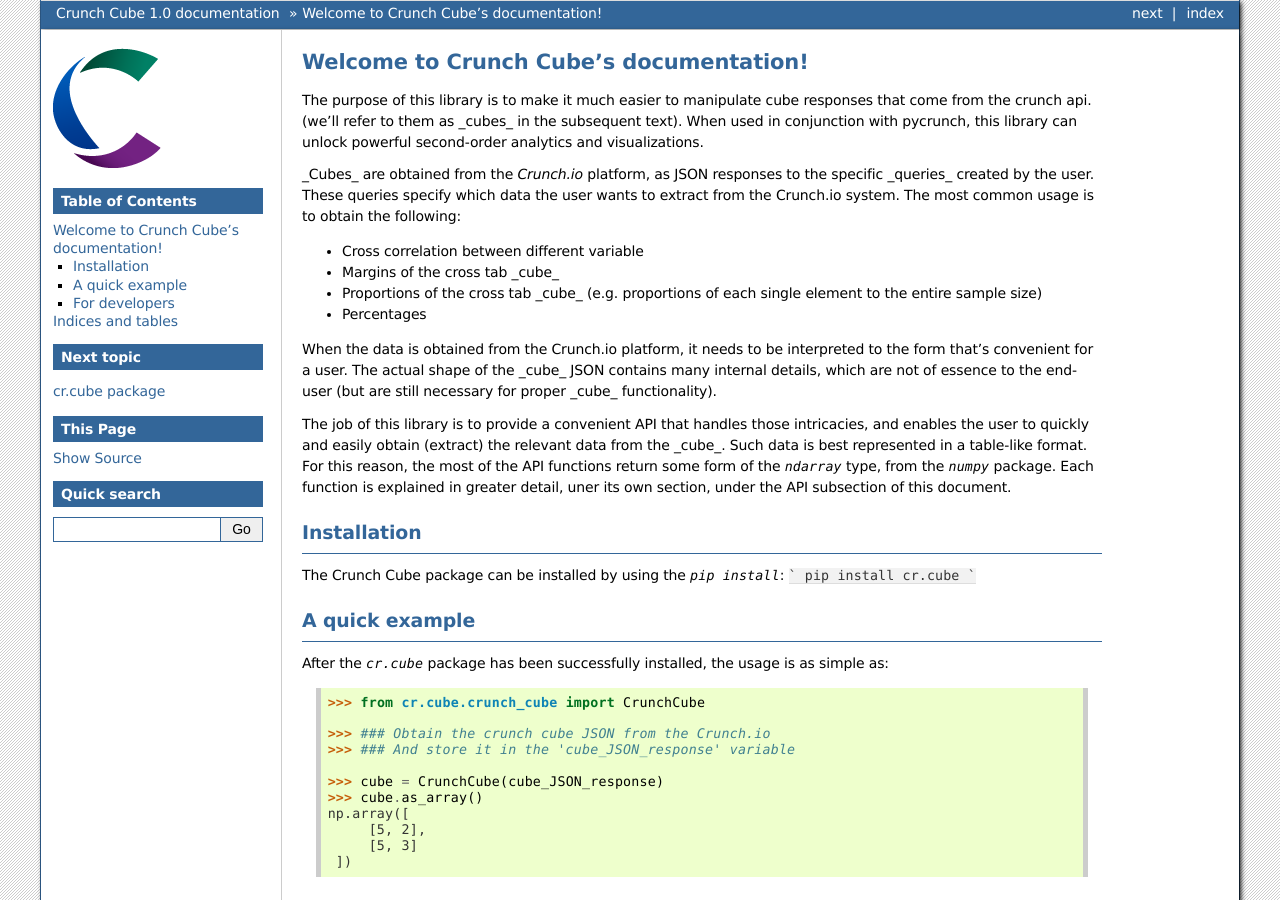
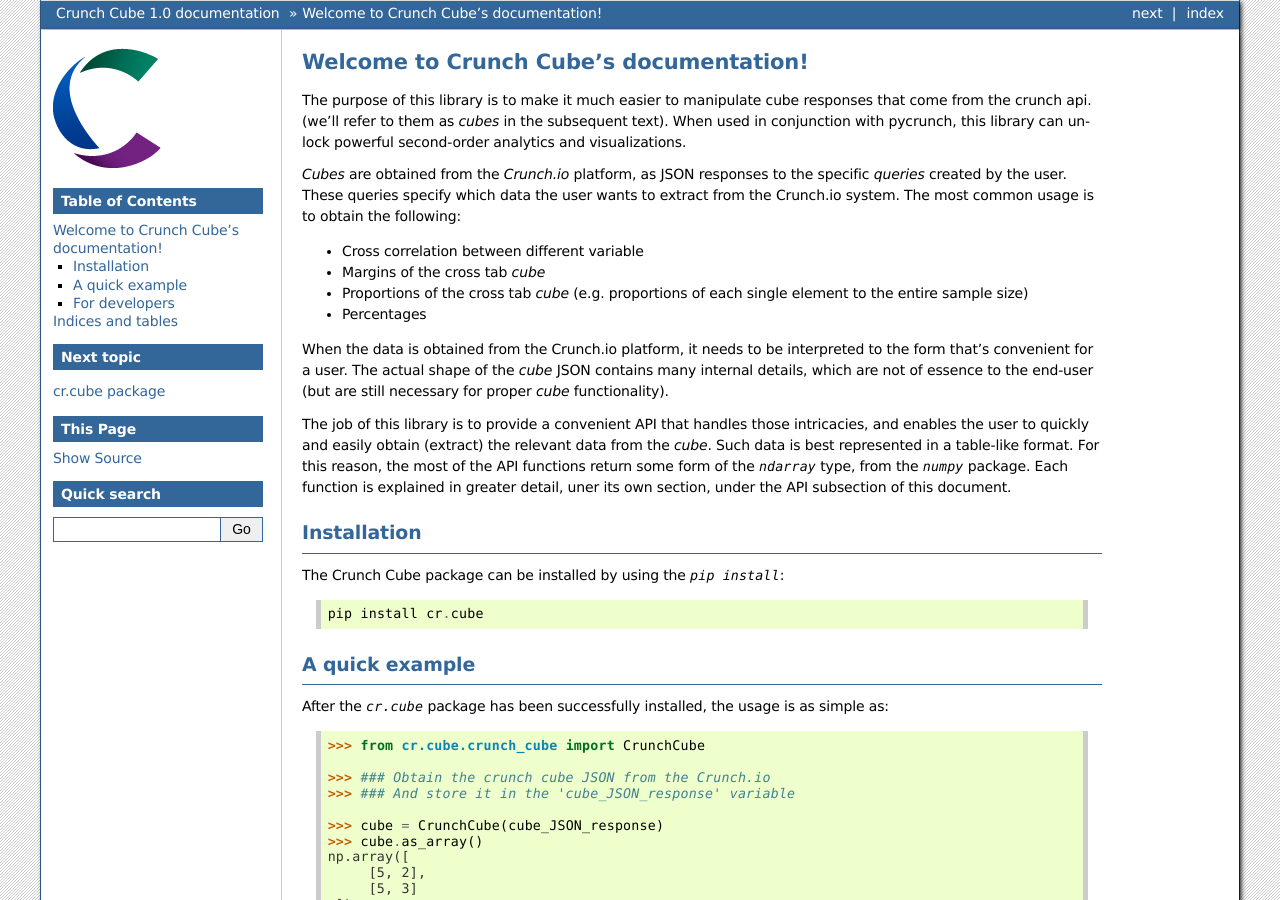
Before and after one commit to Crunch-io/crunch-cube, a Sphinx documentation site: the page built from docs/source/index.rst, in a window 1280 px wide and 900 px high. Built offline with Sphinx 7.4.7, drawn with Linux system fonts in a browser that asks for light colours.

Commit message:
ReST fixes

````diff
--- a/docs/source/index.rst
+++ b/docs/source/index.rst
@@ -7,34 +7,36 @@ Welcome to Crunch Cube's documentation!
 =======================================
 
 The purpose of this library is to make it much easier to manipulate cube responses that come from
-the crunch api.  (we'll refer to them as _cubes_ in the subsequent text). When used in conjunction
+the crunch api.  (we'll refer to them as *cubes* in the subsequent text). When used in conjunction
 with pycrunch, this library can unlock powerful second-order analytics and visualizations.
 
-_Cubes_ are obtained from the *Crunch.io* platform, as JSON responses to the specific _queries_ created by the user.
+*Cubes* are obtained from the *Crunch.io* platform, as JSON responses to the specific *queries* created by the user.
 These queries specify which data the user wants to extract from the Crunch.io system.
 The most common usage is to obtain the following:
 
 - Cross correlation between different variable
-- Margins of the cross tab _cube_
-- Proportions of the cross tab _cube_ (e.g. proportions of each single element to the entire sample size)
+- Margins of the cross tab *cube*
+- Proportions of the cross tab *cube* (e.g. proportions of each single element to the entire sample size)
 - Percentages
 
-When the data is obtained from the Crunch.io platform, it needs to be interpreted to the form that's convenient for a user. The actual shape of the _cube_ JSON contains many internal details, which are not of essence to the end-user (but are still necessary for proper _cube_ functionality).
+When the data is obtained from the Crunch.io platform, it needs to be interpreted to the form that's convenient for a user. The actual shape of the *cube* JSON contains many internal details, which are not of essence to the end-user (but are still necessary for proper *cube* functionality).
 
-The job of this library is to provide a convenient API that handles those intricacies, and enables the user to quickly and easily obtain (extract) the relevant data from the _cube_. Such data is best represented in a table-like format. For this reason, the most of the API functions return some form of the `ndarray` type, from the `numpy` package. Each function is explained in greater detail, uner its own section, under the API subsection of this document.
+The job of this library is to provide a convenient API that handles those intricacies, and enables the user to quickly and easily obtain (extract) the relevant data from the *cube*. Such data is best represented in a table-like format. For this reason, the most of the API functions return some form of the `ndarray` type, from the `numpy` package. Each function is explained in greater detail, uner its own section, under the API subsection of this document.
 
 
 Installation
 --------------
 
-The Crunch Cube package can be installed by using the `pip install`:
-```
-pip install cr.cube
-```
+The Crunch Cube package can be installed by using the `pip install`::
+
+  pip install cr.cube
+
 
 A quick example
 -----------------
-After the `cr.cube` package has been successfully installed, the usage is as simple as:
+
+After the `cr.cube` package has been successfully installed, the usage
+is as simple as:
 
 .. code-block:: python
 
````
